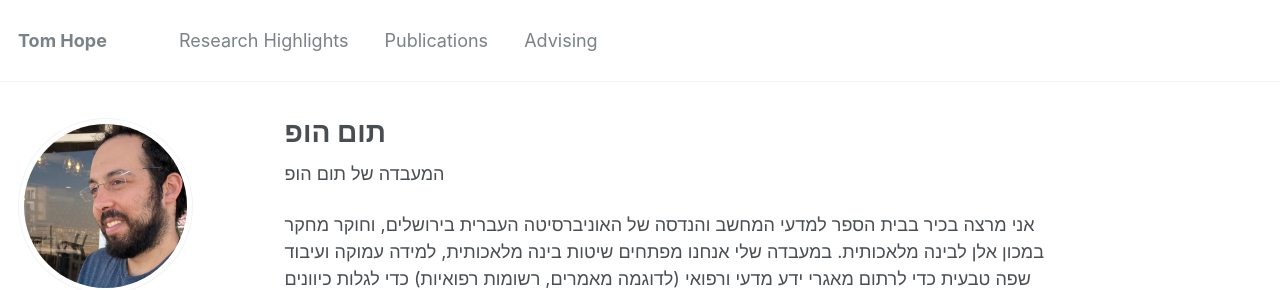
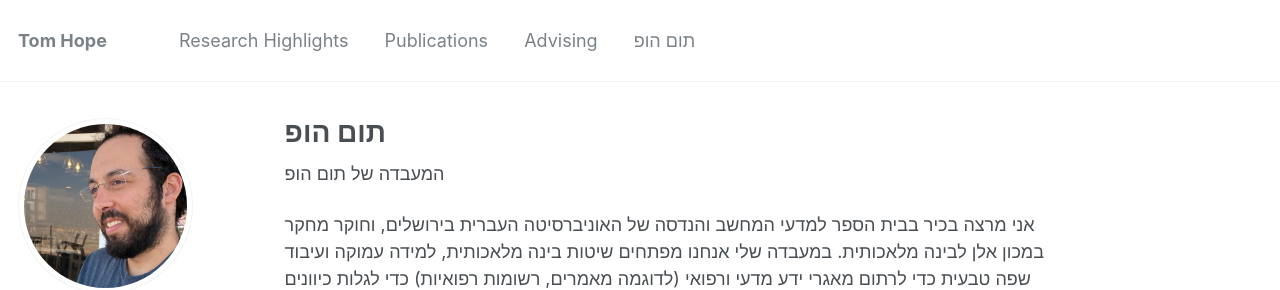
Before and after one commit to tomhoper/tomhoper.github.io, a Jekyll site: the page built from _pages/תום הופ.md, in a window 1280 px wide. Shown: the top 290 px of the page. Built offline with Jekyll 4.4.1, drawn with Linux system fonts in a browser that asks for light colours; some web fonts are replaced.

Commit message:
Update navigation.yml

```diff
--- a/_data/navigation.yml
+++ b/_data/navigation.yml
@@ -9,8 +9,8 @@ main:
   - title: "Advising"
     url: /advising/
 
-#   - title: "Posts"
-#     url: /posts/
+  - title: "תום הופ"
+    url: /תום הופ/
 
 #   - title: "CV"
 #     url: /cv/
```
